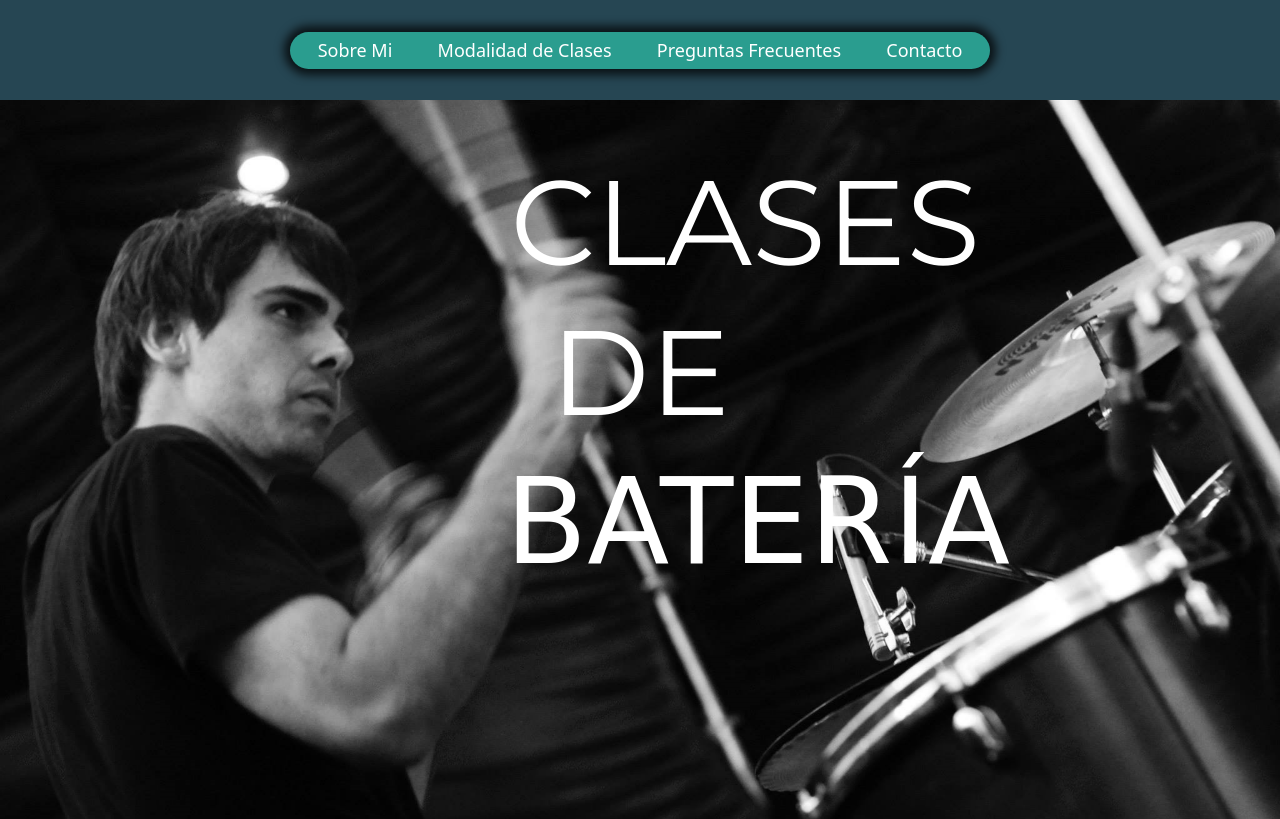
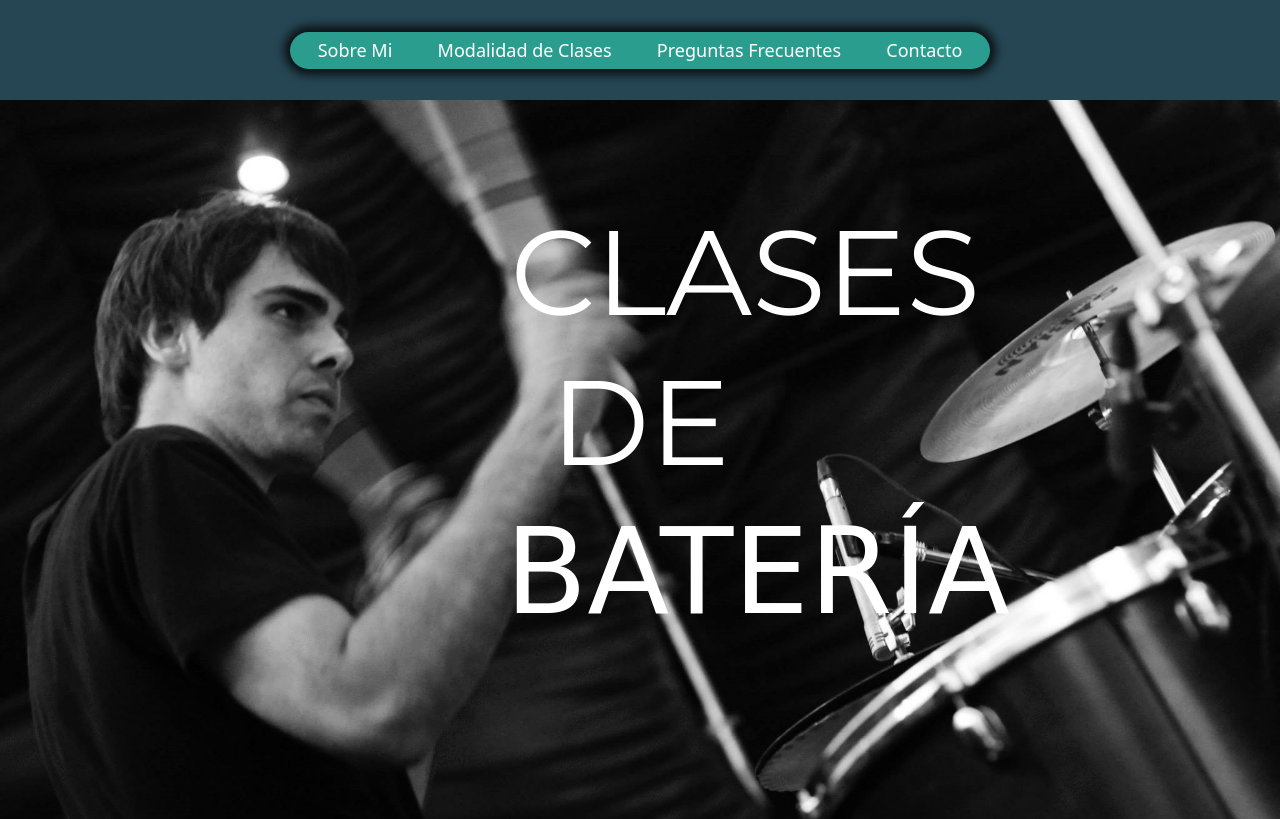
Before and after one commit to CristianMozetich/Drums, a plain HTML site: page index.html in a window 1280 px wide. Shown: the top 819 px of the page. Drawn offline with nearby package versions, Linux system fonts and the light colour scheme; a script that the page names is missing; a web font is replaced by a local one.

Commit message:
prueba git

```diff
--- a/src/scss/_sobremi.scss
+++ b/src/scss/_sobremi.scss
@@ -6,7 +6,7 @@
         position: relative;
         .titulo{
             position: absolute;
-            top: 50px;
+            top: 100px;
             right: 300px;
             font-size: 120px;
             font-family:sans-serif;
@@ -15,7 +15,7 @@
         }
         .titulo2{
             position: absolute;
-            top: 200px;
+            top: 250px;
             right: 550px;
             font-size: 120px;
             font-family:sans-serif;
@@ -24,7 +24,7 @@
         }
         .titulo3{
             position: absolute;
-            top: 350px;
+            top: 400px;
             right: 270px;
             font-size: 120px;
             font-family:sans-serif;
```
Also changed, not shown: assets/css/styles.css.
